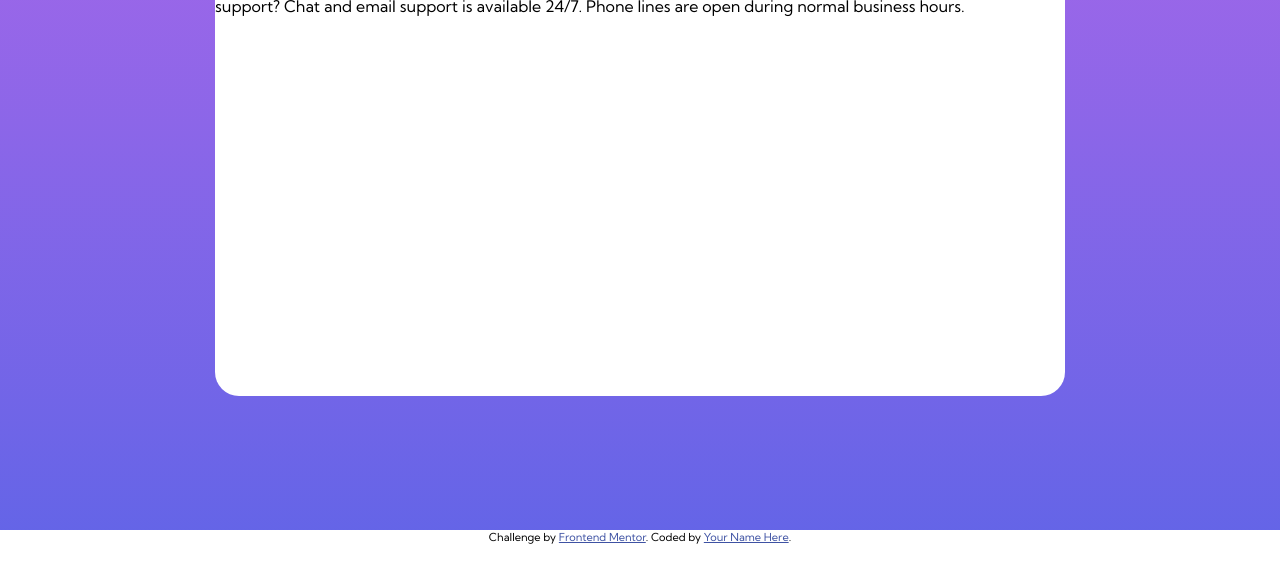
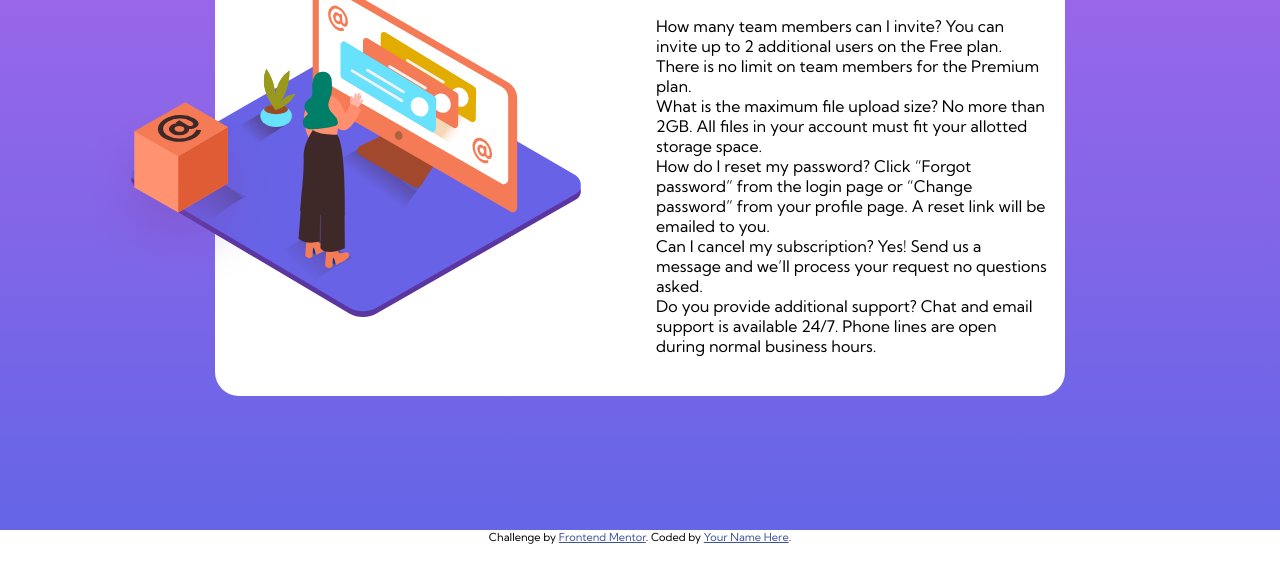
Before and after one commit to scottmotion/faq-accordion-card, a plain HTML site: page index.html in a window 1280 px wide. Shown: the part 238-800 px from the top of the page. Drawn offline with Linux system fonts and the light colour scheme.

Commit message:
Update index.html

```diff
--- a/index.html
+++ b/index.html
@@ -14,22 +14,35 @@
 <body>
   <main>
     <div class="card">
+      <div class="col" id="column1">
+        <img src="/images/illustration-woman-online-desktop.svg" id="womanDesktop">
+        <img src="/images/illustration-box-desktop.svg" id="boxDesktop">
+      </div>
+      <div class="col" id="column2">
+        <div class="col-header">FAQ</div>
+        <div>
           How many team members can I invite?
           You can invite up to 2 additional users on the Free plan. There is no limit on
           team members for the Premium plan.
-
+        </div>
+        <div>
           What is the maximum file upload size?
           No more than 2GB. All files in your account must fit your allotted storage space.
-
+        </div>
+        <div>
           How do I reset my password?
           Click “Forgot password” from the login page or “Change password” from your profile page.
           A reset link will be emailed to you.
-
+        </div>
+        <div>
           Can I cancel my subscription?
           Yes! Send us a message and we’ll process your request no questions asked.
-
+        </div>
+        <div>
           Do you provide additional support?
           Chat and email support is available 24/7. Phone lines are open during normal business hours.
+        </div>
+      </div>
     </div>
   </main>
 
```
Lines whose indentation alone changed are shown as unchanged.
